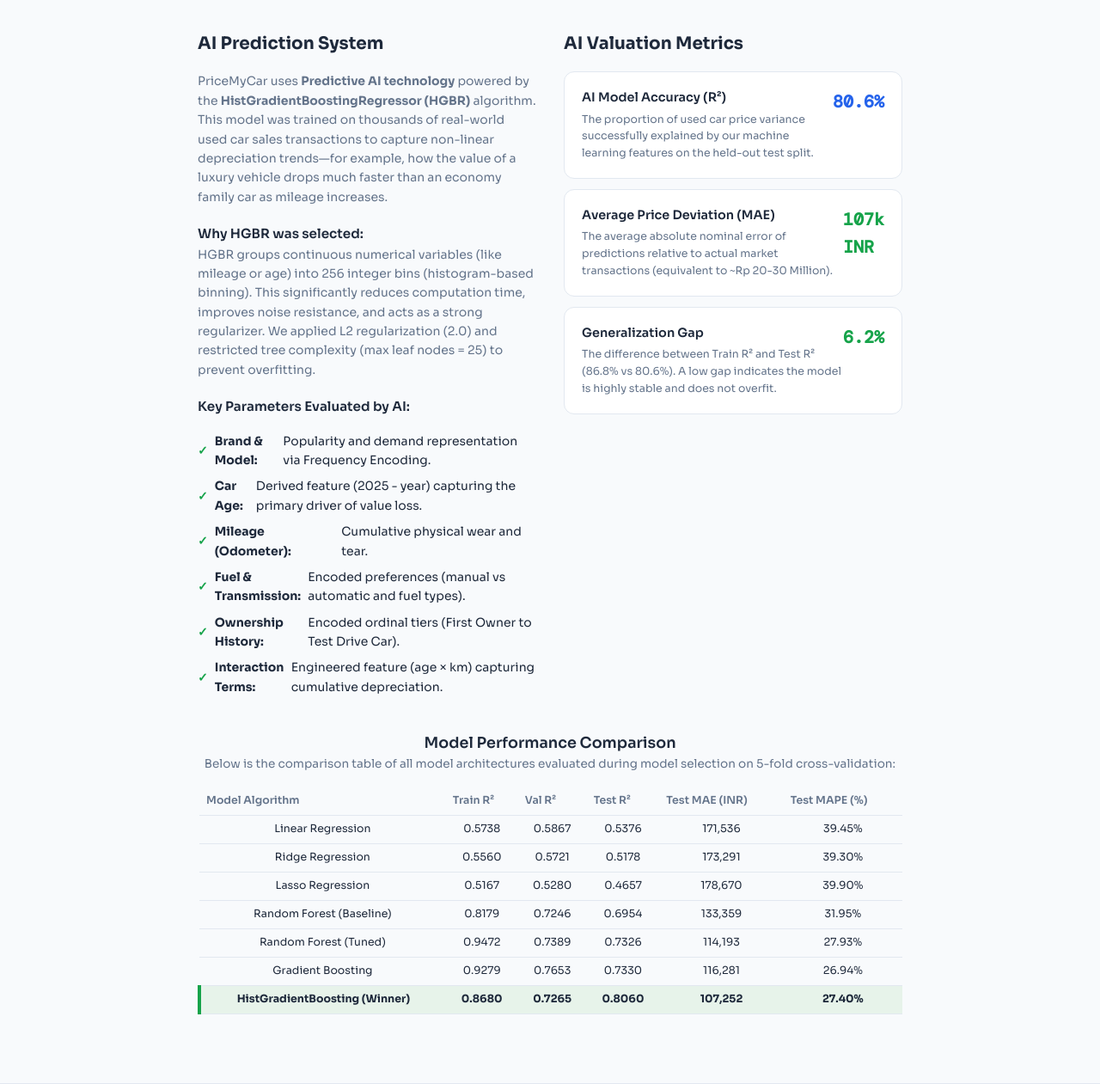
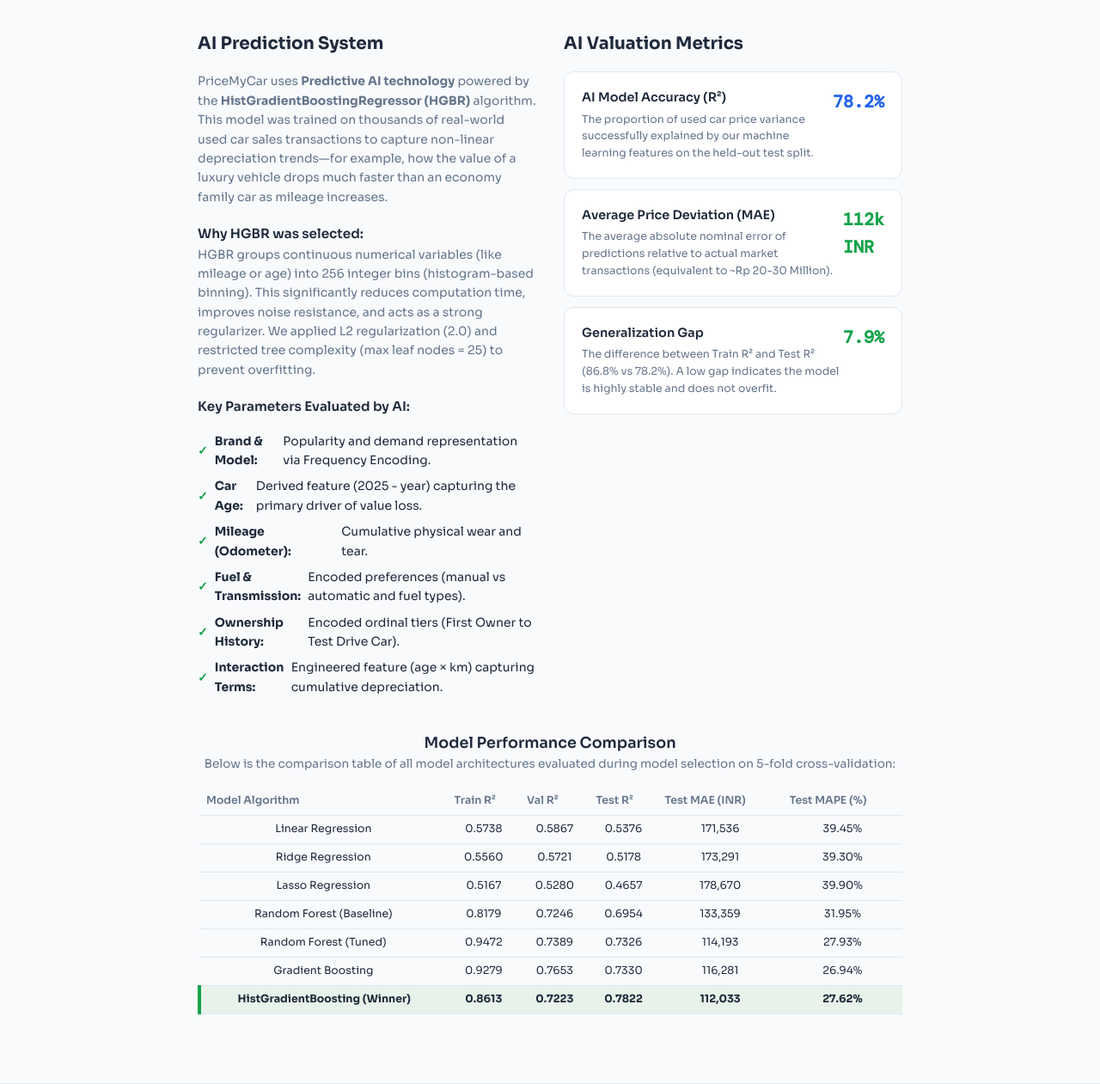
Before and after one commit to Pemula6798/web_app_pricemycar, a Flask app: page /model-info in a window 1280 px wide. Shown: the part 500-1761 px from the top of the page at 86% size. Run offline with Flask 3, Linux system fonts and the light colour scheme.

Commit message:
chore: align metrics in web app, readme, and templates with best_model.pkl (78.22% Test R2)

```diff
--- a/web_app/app.py
+++ b/web_app/app.py
@@ -507,7 +507,7 @@ def predict_price(form_data: dict) -> dict:
         'ci_high':         round(adj_high),
         'condition':       condition,
         'ai_model':        'HistGradient Boosting',
-        'accuracy_r2':     '80.6%',  # Test R² on held-out set (Train R²: 86.8%, gap: 6.2% = OK)
+        'accuracy_r2':     '78.2%',  # Test R² on held-out set (Train R²: 86.1%, gap: 7.9% = OK)
         'is_model_supported': is_model_supported,
         'market_multiplier': market_multiplier,
         'inputs': {
--- a/web_app/templates/index.html
+++ b/web_app/templates/index.html
@@ -34,7 +34,7 @@
   <h2 class="section-heading">Why Choose PriceMyCar?</h2>
   <p class="section-sub">Our platform combines massive datasets with sophisticated algorithms to give you the edge in the used car market.</p>
   <div class="cards-grid">
-    <div class="card"><div class="card-icon">🎯</div><h3>Accurate Prediction</h3><p>Our HistGradientBoosting model achieves 80.6% accuracy, outperforming traditional dealership appraisal methods.</p></div>
+    <div class="card"><div class="card-icon">🎯</div><h3>Accurate Prediction</h3><p>Our HistGradientBoosting model achieves 78.2% accuracy, outperforming traditional dealership appraisal methods.</p></div>
     <div class="card"><div class="card-icon">📊</div><h3>Data-Driven Analysis</h3><p>Trained on over 4,300 historical car sales, factoring in depreciation, seasonality, and regional trends.</p></div>
     <div class="card"><div class="card-icon">⚡</div><h3>Easy to Use</h3><p>No complex spreadsheets. Just enter basic vehicle details and get an instant, understandable valuation.</p></div>
   </div>
--- a/web_app/templates/model_info.html
+++ b/web_app/templates/model_info.html
@@ -36,15 +36,15 @@
       <h2>AI Valuation Metrics</h2>
       <div class="metric-row">
         <div><div class="metric-name">AI Model Accuracy (R²)</div><div class="metric-desc">The proportion of used car price variance successfully explained by our machine learning features on the held-out test split.</div></div>
-        <div class="metric-val">80.6%</div>
+        <div class="metric-val">78.2%</div>
       </div>
       <div class="metric-row">
         <div><div class="metric-name">Average Price Deviation (MAE)</div><div class="metric-desc">The average absolute nominal error of predictions relative to actual market transactions (equivalent to ~Rp 20-30 Million).</div></div>
-        <div class="metric-val" style="color:var(--green)">107k INR</div>
+        <div class="metric-val" style="color:var(--green)">112k INR</div>
       </div>
       <div class="metric-row">
-        <div><div class="metric-name">Generalization Gap</div><div class="metric-desc">The difference between Train R² and Test R² (86.8% vs 80.6%). A low gap indicates the model is highly stable and does not overfit.</div></div>
-        <div class="metric-val" style="color:var(--green)">6.2%</div>
+        <div><div class="metric-name">Generalization Gap</div><div class="metric-desc">The difference between Train R² and Test R² (86.8% vs 78.2%). A low gap indicates the model is highly stable and does not overfit.</div></div>
+        <div class="metric-val" style="color:var(--green)">7.9%</div>
       </div>
     </div>
   </div>
@@ -113,11 +113,11 @@
       </tr>
       <tr style="background: rgba(76, 175, 80, 0.1); font-weight: bold; border-left: 4px solid var(--green);">
         <td>HistGradientBoosting (Winner)</td>
-        <td>0.8680</td>
-        <td>0.7265</td>
-        <td>0.8060</td>
-        <td>107,252</td>
-        <td>27.40%</td>
+        <td>0.8613</td>
+        <td>0.7223</td>
+        <td>0.7822</td>
+        <td>112,033</td>
+        <td>27.62%</td>
       </tr>
     </tbody>
   </table>
```
Also changed, not shown: README.md, 1 other file.
